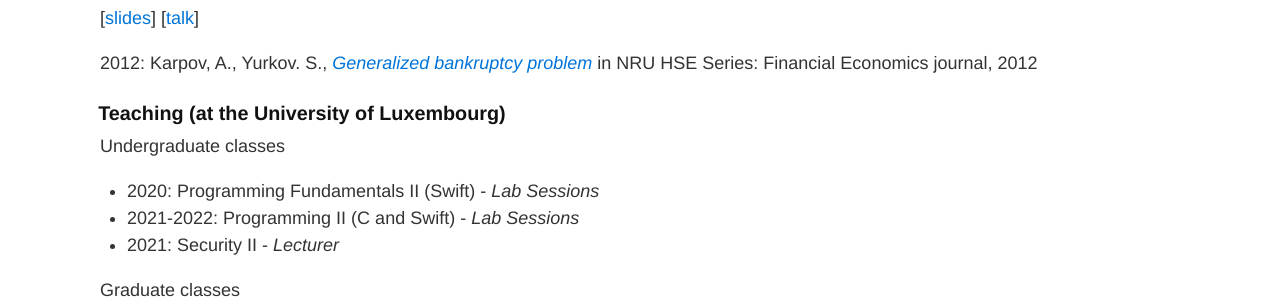
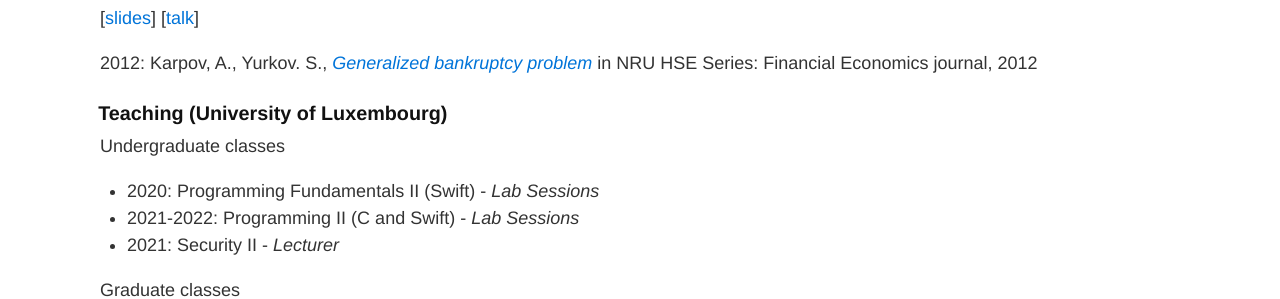
Before and after one commit to marblesurf/marblesurf.github.io, a Jekyll site: the page built from index.md, in a window 1280 px wide. Shown: the part 990-1289 px from the top of the page. Built offline with Jekyll 4.4.1, drawn with Linux system fonts in a browser that asks for light colours.

Commit message:
Update index.md

```diff
--- a/index.md
+++ b/index.md
@@ -25,7 +25,7 @@ Hey, I am Semyon Yurkov, a cybersecurity researcher based in Luxembourg. My grea
 2012: Karpov, A., Yurkov. S., *[Generalized bankruptcy problem](https://ssrn.com/abstract=2181372)* in NRU HSE Series: Financial Economics journal, 2012
 
 
-### Teaching (at the University of Luxembourg)
+### Teaching (University of Luxembourg)
 Undergraduate classes
 - 2020: Programming Fundamentals II (Swift) - *Lab Sessions*
 - 2021-2022: Programming II (C and Swift) - *Lab Sessions*
```
